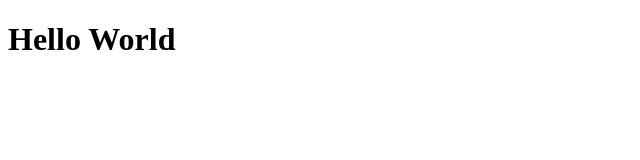
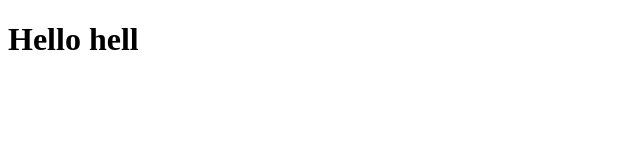
Before and after one commit to udin-r/latihan1, a plain HTML site: page index.html in a window 1280 px wide. Shown: the full height of the page, 0-640 px from the left. Drawn offline with Linux system fonts and the light colour scheme.

Commit message:
second commit

```diff
--- a/index.html
+++ b/index.html
@@ -4,6 +4,6 @@
         <title>Website ku</title>
     </head>
     <body>
-        <h1>Hello World</h1>
+        <h1>Hello hell</h1>
     </body>
 </html>
```
